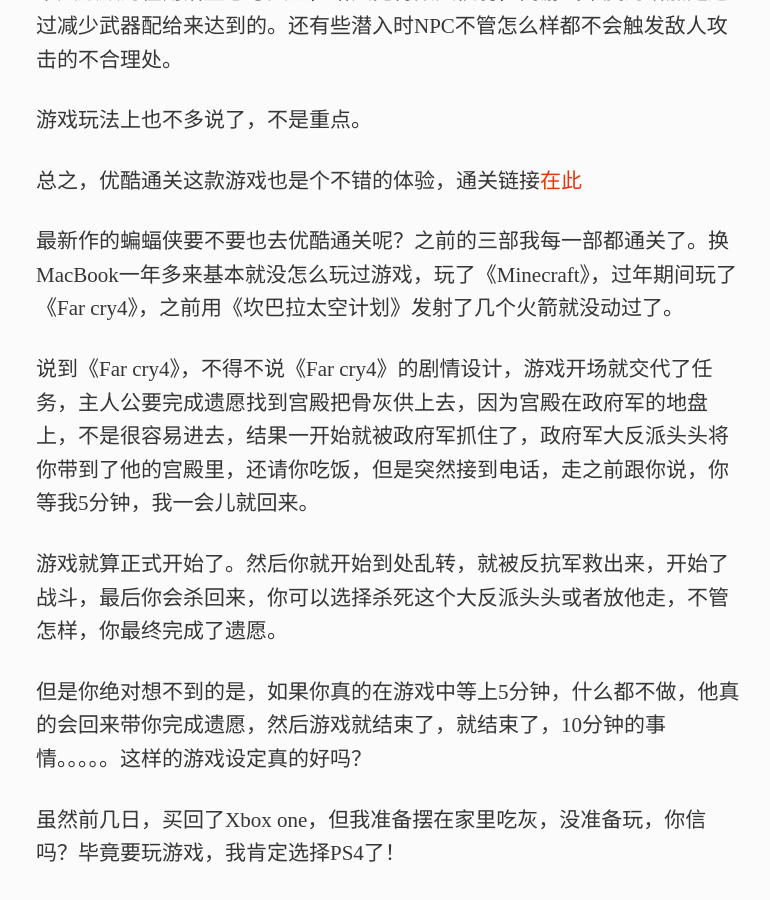
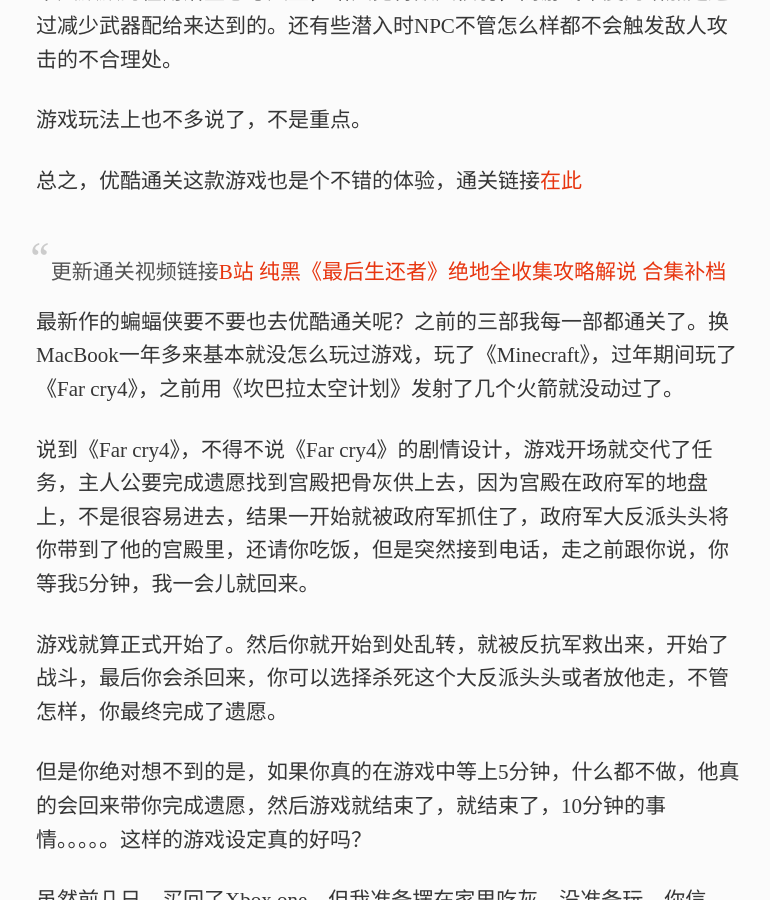
Before and after one commit to xavierskip/xavierskip.github.io, a Jekyll site: the page built from _posts/2015-08-15-the-last-of-us.md, in a window 1280 px wide and 900 px high, scrolled down 1996 px. Shown: the whole window, without its empty margins (250-1020 px from the left). Built offline with Jekyll 4.4.1, drawn with Linux system fonts in a browser that asks for light colours; comment, search, counter and statistics services are not loaded.

Commit message:
Update 2015-08-15-the-last-of-us.md

```diff
--- a/_posts/2015-08-15-the-last-of-us.md
+++ b/_posts/2015-08-15-the-last-of-us.md
@@ -38,6 +38,8 @@
 
 总之，优酷通关这款游戏也是个不错的体验，通关链接[在此](http://i.youku.com/u/UMTQxMjIxMjI0/custom/mid/186)
 
+> 更新通关视频链接[B站 纯黑《最后生还者》绝地全收集攻略解说 合集补档](https://www.bilibili.com/video/BV1XE411j7rA)
+
 最新作的蝙蝠侠要不要也去优酷通关呢？之前的三部我每一部都通关了。换MacBook一年多来基本就没怎么玩过游戏，玩了《Minecraft》，过年期间玩了《Far cry4》，之前用《坎巴拉太空计划》发射了几个火箭就没动过了。
 
 说到《Far cry4》，不得不说《Far cry4》的剧情设计，游戏开场就交代了任务，主人公要完成遗愿找到宫殿把骨灰供上去，因为宫殿在政府军的地盘上，不是很容易进去，结果一开始就被政府军抓住了，政府军大反派头头将你带到了他的宫殿里，还请你吃饭，但是突然接到电话，走之前跟你说，你等我5分钟，我一会儿就回来。
```
